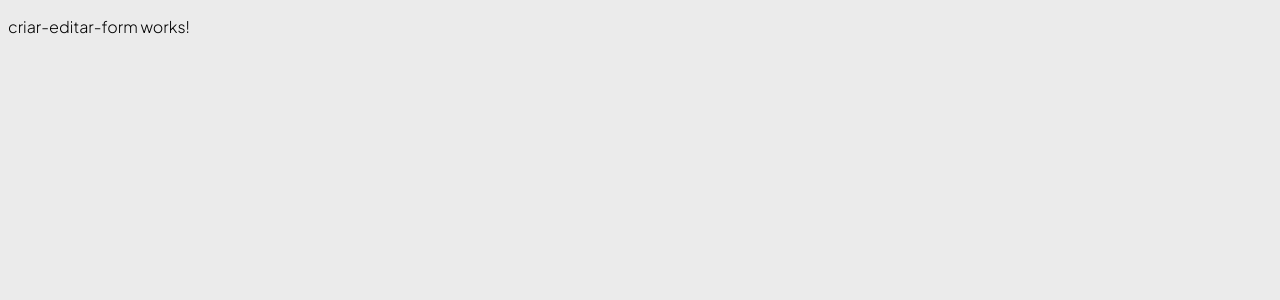
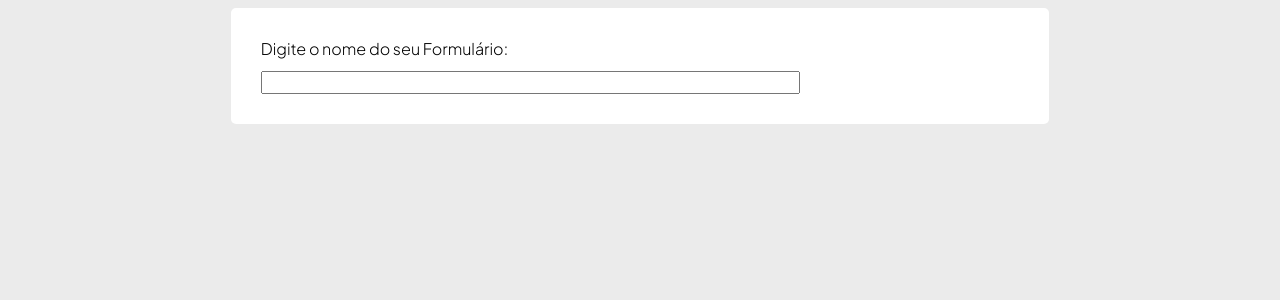
Before and after one commit to RaissaSabino/ProjetoPesquisaOpniao, an Angular app in the folder Front-end/front-end/: page /edit in a window 1280 px wide. Shown: the top 300 px of the page. Built offline with nearby package versions, Linux system fonts and the light colour scheme.

Commit message:
Adicionando a tela edit

```diff
--- a/Front-end/front-end/src/app/criar-editar-form/criar-editar-form.component.css
+++ b/Front-end/front-end/src/app/criar-editar-form/criar-editar-form.component.css
@@ -0,0 +1,17 @@
+.card{
+    width: 60%;
+    background-color: white;
+    padding: 30px;
+    margin-inline: auto;
+    border-radius: 5px;
+}
+
+.content{
+    display: flex;
+    flex-direction: column;
+    gap: 12px;
+}
+
+.content>input{
+    width: 70%;
+}
--- a/Front-end/front-end/src/app/criar-editar-form/criar-editar-form.component.html
+++ b/Front-end/front-end/src/app/criar-editar-form/criar-editar-form.component.html
@@ -1 +1,8 @@
-<p>criar-editar-form works!</p>
+<div class="card">
+    <div class="content">
+        <label>
+            Digite o nome do seu Formulário:
+        </label>
+        <input type="text" name="" id="">
+    </div>
+</div>
```
